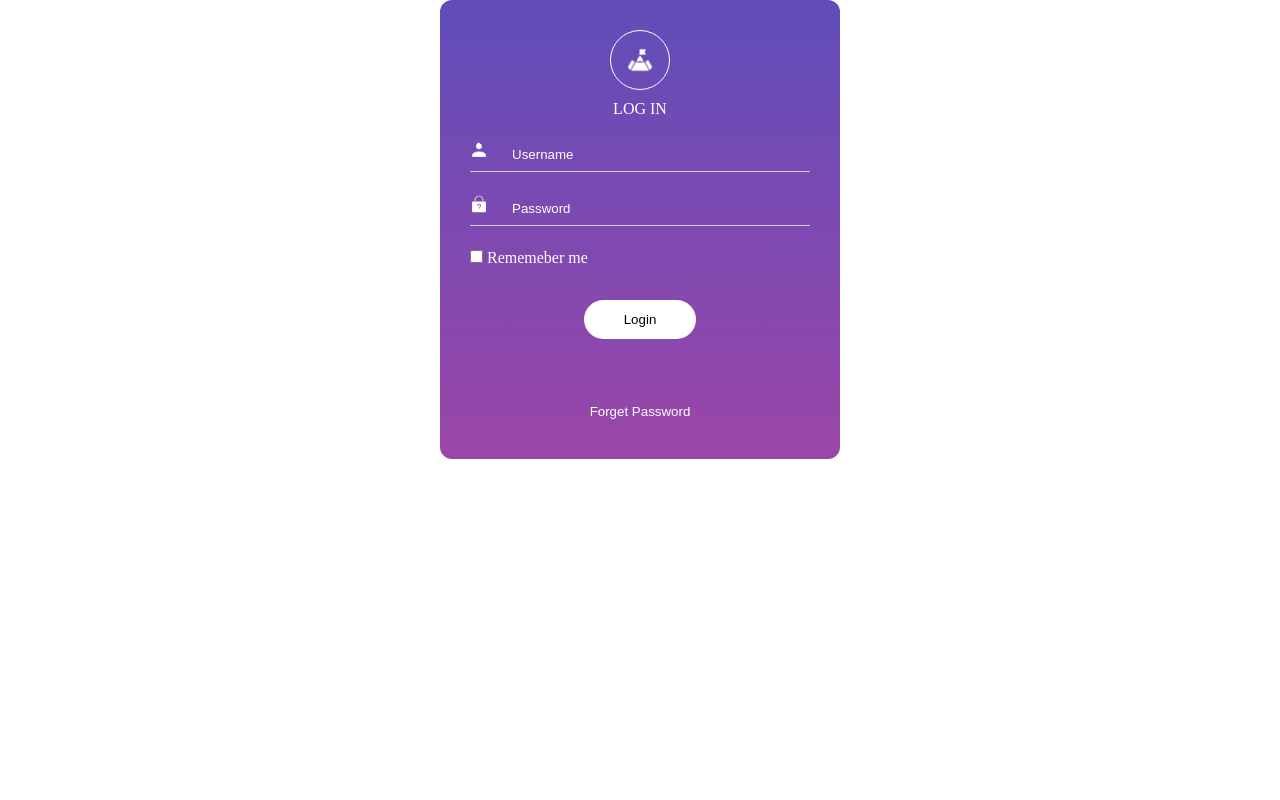
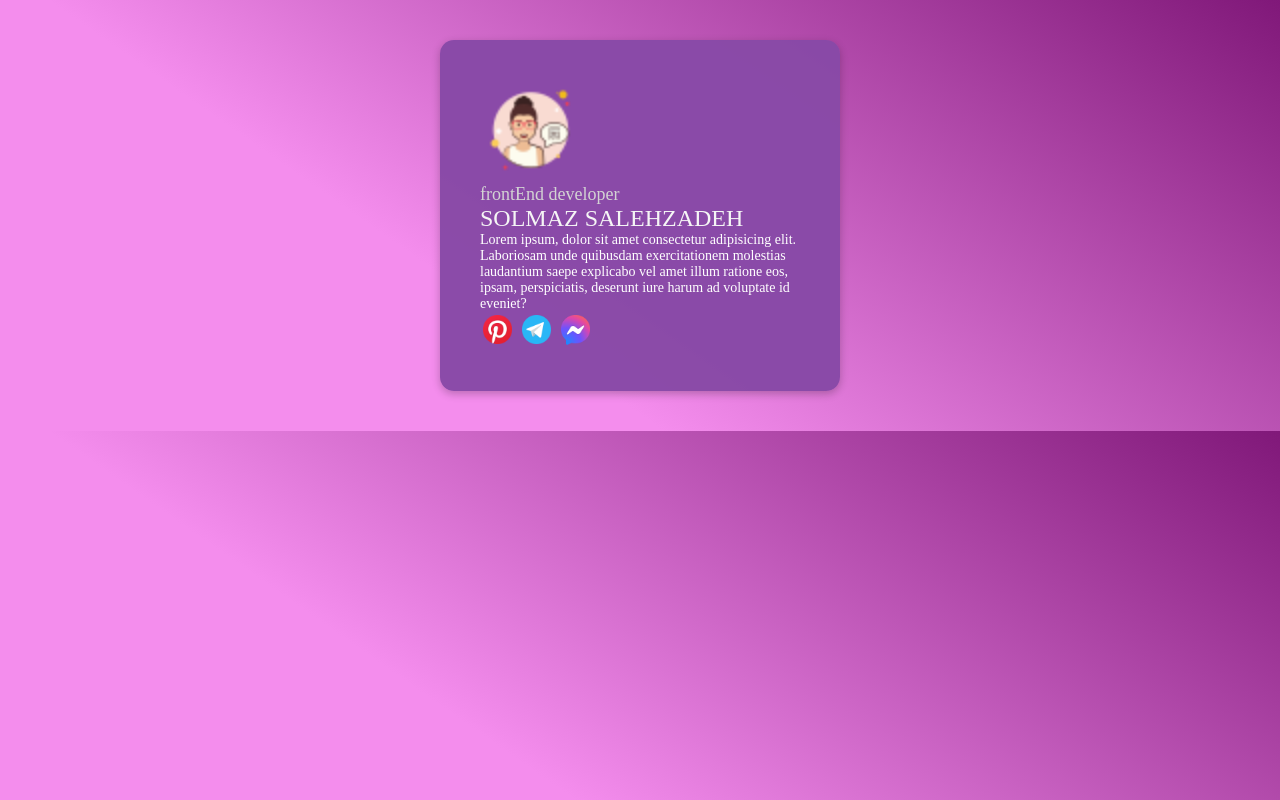
Before and after one commit to SOLMAZ-SALEHZADEH/Solmaz_Salehzadeh_hw5_maktab_85, a plain HTML site: page index.html in a window 1280 px wide. Drawn offline with Linux system fonts and the light colour scheme.

Commit message:
question 7

```diff
--- a/index.html
+++ b/index.html
@@ -8,28 +8,23 @@
     <link rel="stylesheet" href="style.css" type="text/css"/>
 </head>
 <body>
-        <!-- question 6 -->
-    <div class="logIn__card">
-      <img class="logo" src="images/icons8-mountain-60.png" alt="mountain" />
-      <p>LOG IN</p>
-      <form>
-        <div>
-            <img src="./images/icons8-customer-24.png" alt="user"/>
-          <input placeholder="Username" type="text" />
+    <!-- question 7 -->
+    <div class="resumeContainer">
+        <img class="userImage" src="images/icons8-girl-and-check-50.png" alt="me" />
+        <p class="expert">frontEnd developer</p>
+        <p class="name">SOLMAZ SALEHZADEH</p>
+        <p class="desc">
+          Lorem ipsum, dolor sit amet consectetur adipisicing elit. Laboriosam
+          unde quibusdam exercitationem molestias laudantium saepe explicabo vel
+          amet illum ratione eos, ipsam, perspiciatis, deserunt iure harum ad
+          voluptate id eveniet?
+        </p>
+        <div class="socialMedia">
+            <img src="images/icons8-pinterest-48.png" alt=""/>
+            <img src="images/icons8-telegram-app-48.png" alt=""/>
+            <img src="images/icons8-facebook-messenger-48.png" alt=""/>
         </div>
-        <div>
-            <img src="./images/icons8-forgot-password-50.png" alt="user"/>
-          <input placeholder="Password" type="text" />
-        </div>
-        <div>
-            <input type="checkbox" />
-          <label>Rememeber me</label>
-
-        </div>
-      </form>
-      <button class="logIn__card-ligIn-Button">Login</button>
-      <button class="logIn__card-forgetPassword-Button">Forget Password</button>
-    </div>
+      </div>
     <script src="script.js"></script>
 </body>
 </html>
--- a/style.css
+++ b/style.css
@@ -4,89 +4,38 @@
     box-sizing: border-box;
 }
 
-/* question 6 */
-.logIn__card{
-    max-width: 400px;
-    display: block;
-    margin: auto;
-    background: linear-gradient(180deg, #3d26aad1, #9a46a8);
-    display: flex;
-    justify-content: center;
-    flex-direction: column;
-    border-radius: 12px;
+/* question 7 */
+body {
+    background: linear-gradient(35deg, rgba(244,141,237,1) 0%, rgba(244,141,237,1) 35%, rgba(128,24,121,1) 100%);
 }
 
-.logIn__card p{
-    text-align: center;
-    color:white;
+.resumeContainer{
+    box-shadow: rgb(0 0 0 / 24%) 0px 3px 8px;
+    max-width: 400px;
+    border-radius: 14px;
+    margin: 40px auto;
+    padding: 40px 40px;
+    background: #894aa8fa;
 }
 
-.logIn__card form img{
-    width: 18px;
-    margin-right: 20px;
+.resumeContainer .userImage{
+    width: 100px;
+}
+.resumeContainer .expert{
+    font-size: 18px;
+    color: lightgray;
 }
 
-.logIn__card input{
-background: unset;
-border: none;
-color: white;
-width: 80%;
+.resumeContainer .name{
+    font-size: 24px;
+    color: whitesmoke;
 }
 
-.logIn__card form div{
-    border-bottom: 1px solid lightgray;
-    padding: 8px 0px;
-    margin-top: 15px;
+.resumeContainer .desc{
+    font-size: 14px;
+    color: white;
 }
 
-.logIn__card form div:last-of-type{
-    border-bottom: none;
+.socialMedia img{
+    width: 35px;
 }
-.logIn__card form{
-padding: 0 30px;
-}
-
-.logIn__card form label{
-    color: white;
-    }
-
-::placeholder {
-    color: white;
-  }
-
-.logIn__card-ligIn-Button{
-    background: white;
-    width: fit-content;
-    border: none;
-    border-radius: 22px;
-    padding: 12px 40px;
-    margin: 25px auto;
-    cursor: pointer;
-}
-
-.logIn__card-forgetPassword-Button{
-background: none;
-width: fit-content;
-border: none;
-color: white;
-margin: 40px auto;
-cursor: pointer;
-}
-
-.logIn__card .logo{
-width: 60px;
-border: 1px solid white;
-padding: 15px;
-border-radius: 50%;
-margin: 30px auto 10px auto;
-}
-
-input:focus-visible {
-    outline-offset: 0px;
-    border:none;
-    outline: none;
-}
-
-input[type="checkbox" i] {
-width: fit-content;
-}
```
Also changed, not shown: 1 other file.
